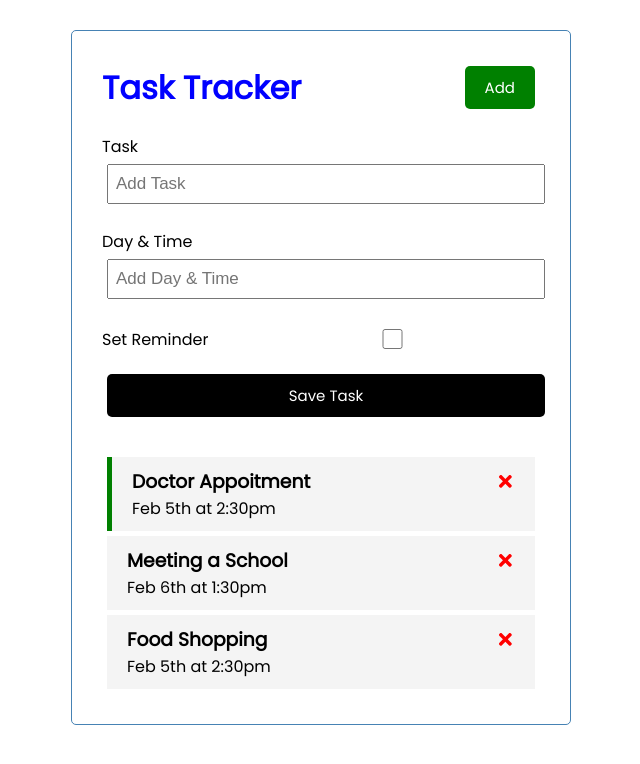
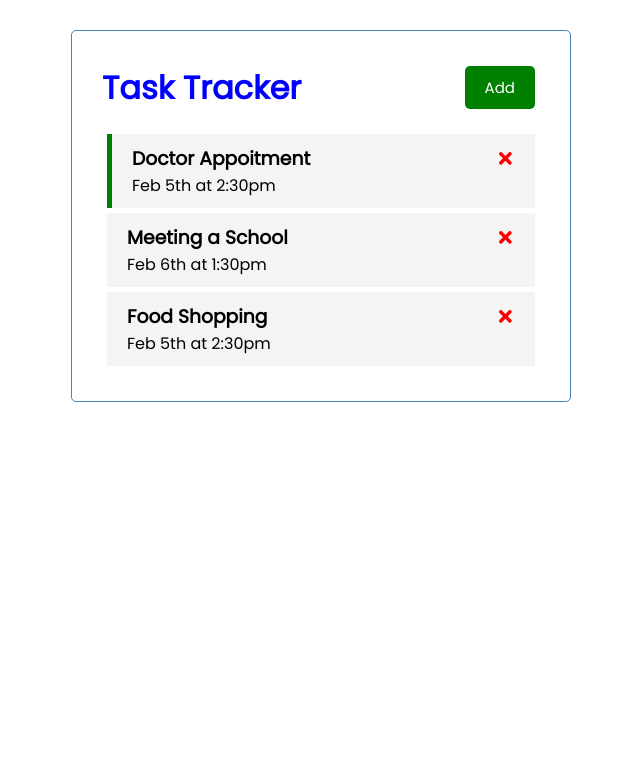
Before and after one commit to LindaHendricks/TasksTracker, a React (Create React App) app: page / in a window 1280 px wide. Shown: the top 764 px of the page, without its empty margins (319-959 px from the left). Built offline with nearby package versions, Linux system fonts and the light colour scheme.

Commit message:
Add Form Toggle

```diff
--- a/src/App.js
+++ b/src/App.js
@@ -1,12 +1,13 @@
 import Header from './components/Header';
 import Tasks from './components/Tasks.jsx';
 import AddTask from './components/AddTask.jsx';
-import {useState} from 'react'
+import {useState} from 'react';
+
 
 
 function App() {
 
-
+  const [showAddTask, setShowAddTask] = useState(false)
   const [tasks, setTasks] = useState([
     {
         id: 1,
@@ -27,23 +28,18 @@ function App() {
         reminder: false,
     }])
 
-
     //Add Task Task
-
     const addTask = (task) => {
-      const id =Math.floor(Math.random() * 10000) + 1
-      const newTask = { id, ... task}
+      const id = Math.floor(Math.random() * 10000) + 1
+      const newTask = { id, ...task}
       setTasks([...tasks,newTask])
     }
-
     //Delete Tasks will need the id to target which one to hide - We use her ethe filter method
-
     const deleteTask = (id) => {
       setTasks(tasks.filter((task) => task.id !== id))
     }
 
     // Toggle reminder will need the id to target which one to toggle
-
     const toggleReminder = (id) => {
       // console.log(id)
       setTasks(tasks.map((task) =>
@@ -56,9 +52,11 @@ function App() {
 
   return (
     <div className="container">
-     <Header/>
-     <AddTask onAdd={addTask} />
-     {tasks.length > 0 ? <Tasks onReminder={toggleReminder}tasks={tasks} onDelete={deleteTask}/> : "No Task to show"}
+     <Header onAdd={() =>setShowAddTask(!showAddTask)} />
+     {showAddTask && <AddTask onAdd={addTask} /
+     >}
+     {tasks.length > 0 ? <Tasks onReminder={toggleReminder}tasks={tasks} onDelete={deleteTask}/> :
+     "No Task to show"}
     </div>
   );
 }
--- a/src/components/AddTask.jsx
+++ b/src/components/AddTask.jsx
@@ -1,7 +1,7 @@
 import React from 'react'
 import { useState } from 'react';
 
-const AddTask = ({ onAdd }) => {
+const AddTask = ({ addTask }) => {
 
     const [text, setText] = useState('')
     const [day, setDay] = useState ('')
@@ -15,9 +15,9 @@ const AddTask = ({ onAdd }) => {
             alert("Please add task")
         }
 
-        onAdd({ text, day, reminder})
+        addTask({ text, day, reminder })
 
-        // clear the input
+        // clear inputs
         setText('')
         setDay('')
         setReminder(false)
--- a/src/components/Header.jsx
+++ b/src/components/Header.jsx
@@ -4,12 +4,7 @@ import Button from './Button';
 
 
 
-
-const Header = ({title}) => {
-
- const onClick = () => {
-        console.log("lol")
-    }
+const Header = ({title, onAdd}) => {
 
     return (
         <div>
@@ -17,7 +12,7 @@ const Header = ({title}) => {
                 {/* <h1 style={style}>{title}</h1> */}
                 {/* <H1>Hello</H1> */}
                 <h1 style={{ color: "blue"}}>{title}</h1>
-                <Button color='green' text='Add' onClick={onClick}/>
+                <Button color='green' text='Add' onClick={onAdd}/>
             </header>
         </div>
     )
```
